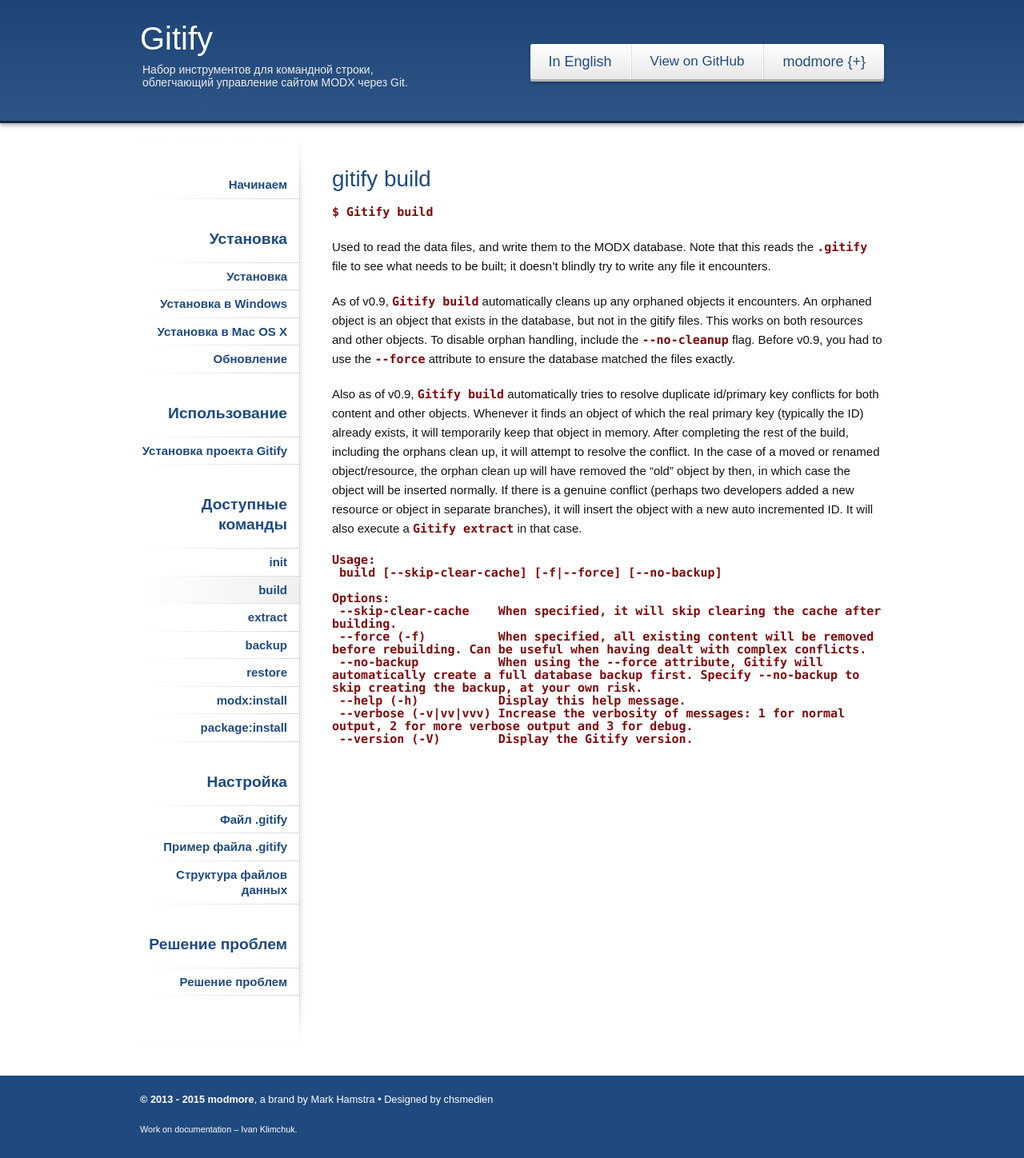
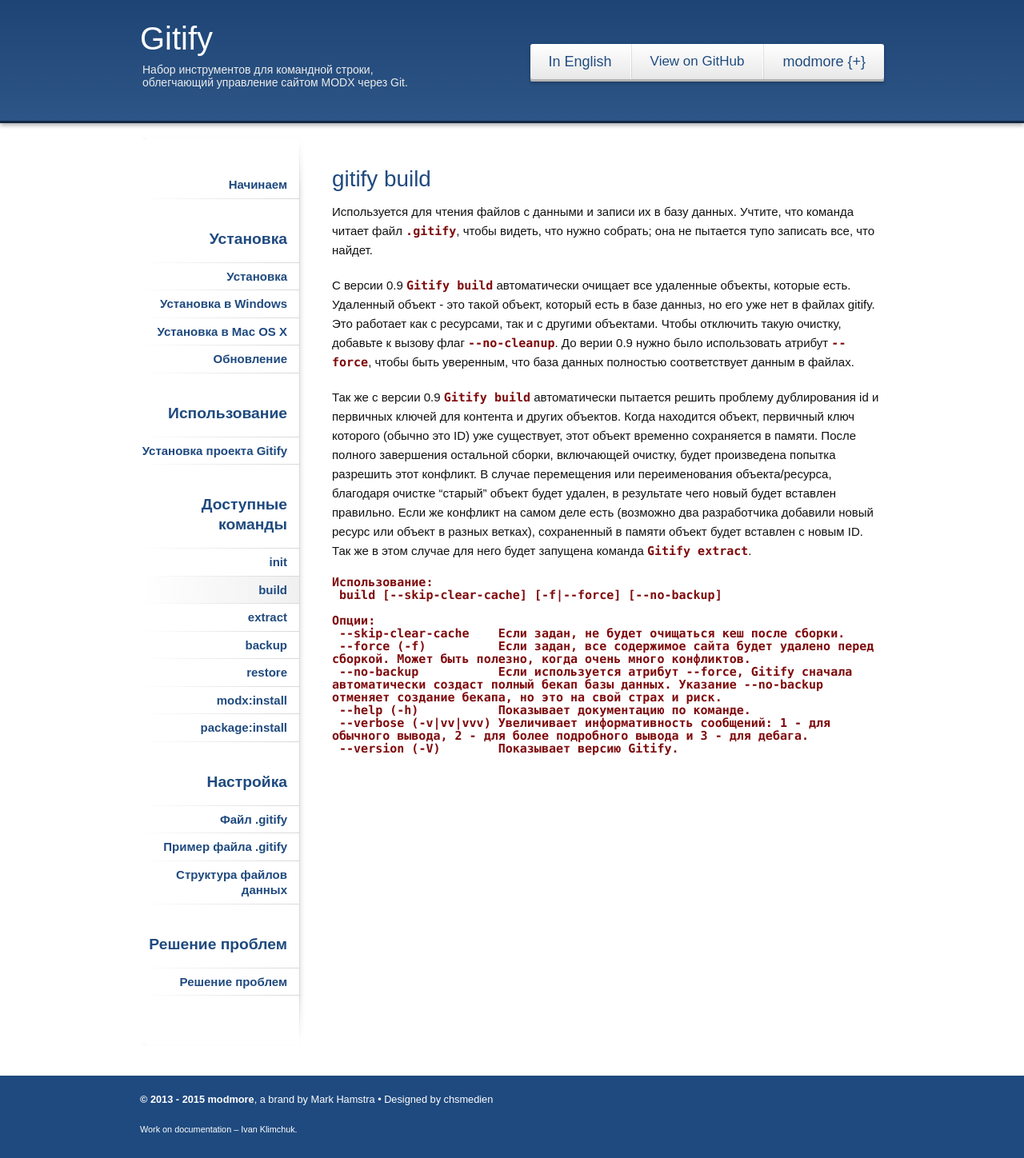
Before and after one commit to modmore/Gitify, a Jekyll site: the page built from _posts/ru/2015-07-09-build.md, in a window 1280 px wide. Shown: the whole page at 80% size. Built offline with Jekyll 4.4.1, drawn with Linux system fonts in a browser that asks for light colours; Markdown is read by kramdown in place of the engine named in the settings.

Commit message:
Build command

````diff
--- a/_posts/ru/2015-07-09-build.md
+++ b/_posts/ru/2015-07-09-build.md
@@ -8,23 +8,21 @@ order: 1
 
 # gitify build
 
-`$ Gitify build`
+Используется для чтения файлов с данными и записи их в базу данных. Учтите, что команда читает файл `.gitify`, чтобы видеть, что нужно собрать; она не пытается тупо записать все, что найдет.
 
-Used to read the data files, and write them to the MODX database. Note that this reads the `.gitify` file to see what needs to be built; it doesn't blindly try to write any file it encounters.
+С версии 0.9 `Gitify build` автоматически очищает все удаленные объекты, которые есть. Удаленный объект - это такой объект, который есть в базе данныз, но его уже нет в файлах gitify. Это работает как с ресурсами, так и с другими объектами. Чтобы отключить такую очистку, добавьте к вызову флаг `--no-cleanup`. До верии 0.9 нужно было использовать атрибут `--force`, чтобы быть уверенным, что база данных полностью соответствует данным в файлах.
 
-As of v0.9, `Gitify build` automatically cleans up any orphaned objects it encounters. An orphaned object is an object that exists in the database, but not in the gitify files. This works on both resources and other objects. To disable orphan handling, include the `--no-cleanup` flag. Before v0.9, you had to use the `--force` attribute to ensure the database matched the files exactly.
+Так же с версии 0.9 `Gitify build` автоматически пытается решить проблему дублирования id и первичных ключей для контента и других объектов. Когда находится объект, первичный ключ которого (обычно это ID) уже существует, этот объект временно сохраняется в памяти. После полного завершения остальной сборки, включающей очистку, будет произведена попытка разрешить этот конфликт. В случае перемещения или переименования объекта/ресурса, благодаря очистке "старый" объект будет удален, в результате чего новый будет вставлен правильно. Если же конфликт на самом деле есть (возможно два разработчика добавили новый ресурс или объект в разных ветках), сохраненный в памяти объект будет вставлен с новым ID. Так же в этом случае для него будет запущена команда `Gitify extract`.
 
-Also as of v0.9, `Gitify build` automatically tries to resolve duplicate id/primary key conflicts for both content and other objects. Whenever it finds an object of which the real primary key (typically the ID) already exists, it will temporarily keep that object in memory. After completing the rest of the build, including the orphans clean up, it will attempt to resolve the conflict. In the case of a moved or renamed object/resource, the orphan clean up will have removed the "old" object by then, in which case the object will be inserted normally. If there is a genuine conflict (perhaps two developers added a new resource or object in separate branches), it will insert the object with a new auto incremented ID. It will also execute a `Gitify extract` in that case.
-
-```
-Usage:
+```bash
+Использование:
  build [--skip-clear-cache] [-f|--force] [--no-backup]
 
-Options:
- --skip-clear-cache    When specified, it will skip clearing the cache after building.
- --force (-f)          When specified, all existing content will be removed before rebuilding. Can be useful when having dealt with complex conflicts.
- --no-backup           When using the --force attribute, Gitify will automatically create a full database backup first. Specify --no-backup to skip creating the backup, at your own risk.
- --help (-h)           Display this help message.
- --verbose (-v|vv|vvv) Increase the verbosity of messages: 1 for normal output, 2 for more verbose output and 3 for debug.
- --version (-V)        Display the Gitify version.
+Опции:
+ --skip-clear-cache    Если задан, не будет очищаться кеш после сборки.
+ --force (-f)          Если задан, все содержимое сайта будет удалено перед сборкой. Может быть полезно, когда очень много конфликтов.
+ --no-backup           Если используется атрибут --force, Gitify сначала автоматически создаст полный бекап базы данных. Указание --no-backup отменяет создание бекапа, но это на свой страх и риск.
+ --help (-h)           Показывает документацию по команде.
+ --verbose (-v|vv|vvv) Увеличивает информативность сообщений: 1 - для обычного вывода, 2 - для более подробного вывода и 3 - для дебага.
+ --version (-V)        Показывает версию Gitify.
 ```
````
